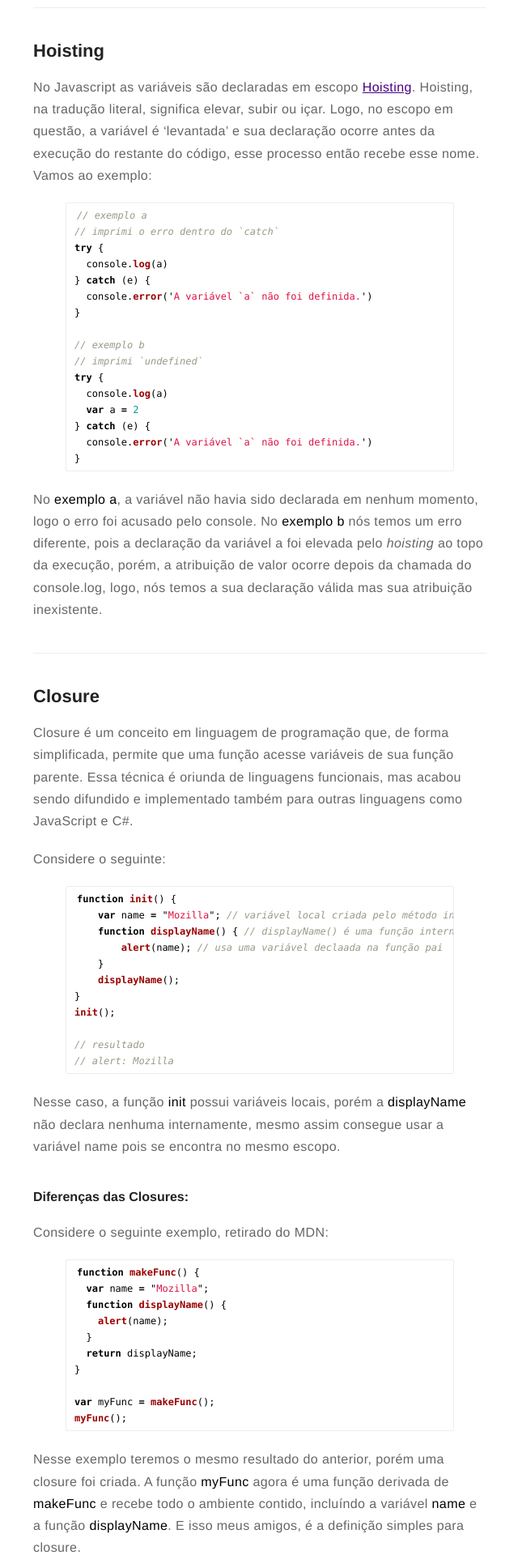
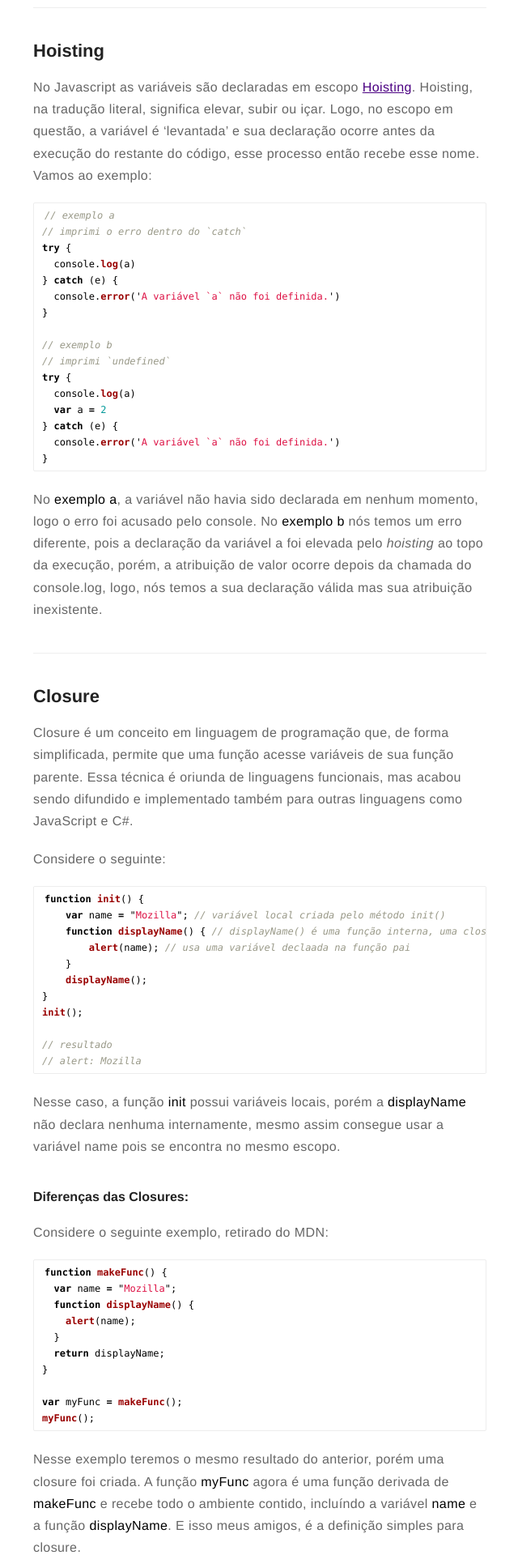
Before and after one commit to maria-oszlop/projekt, a Jekyll site: the page built from _posts/2016-01-26-instanciacao-no-js.markdown, in a window 1280 px wide. Shown: the part 661-2581 px from the top of the page at 81% size, without its empty margins (319-959 px from the left). Built offline with Jekyll 4.4.1, drawn with Linux system fonts in a browser that asks for light colours; comment, search, counter and statistics services are not loaded.

Commit message:
fixing code problems

```diff
--- a/_includes/blog-post.html
+++ b/_includes/blog-post.html
@@ -1,6 +1,6 @@
 {% if post.blog == true %}
     <div class="home__sections-single {% if post.star == true %}star{% endif %}">
-        <a href="{{ site.url }}{{ post.url }}">
+        <a href="{{ post.url }}">
             <aside><time datetime="{{ post.date | date:"%d-%m-%Y" }}">{{ post.date | date: "%b %d %Y" }}</time></aside>
             <h3>{{ post.title }}</h3>
         </a>
--- a/_includes/main.css
+++ b/_includes/main.css
@@ -355,6 +355,10 @@ tt {
   background: #fff;
   border-radius: 2px;
   border-radius: 2px;
+}
+figure.highlight {
+  width: 100%;
+  margin: 0;
 }
 pre {
   box-sizing: border-box;
--- a/assets/styles/main.css
+++ b/assets/styles/main.css
@@ -355,6 +355,10 @@ tt {
   background: #fff;
   border-radius: 2px;
   border-radius: 2px;
+}
+figure.highlight {
+  width: 100%;
+  margin: 0;
 }
 pre {
   box-sizing: border-box;
--- a/src/styles/base/_general.styl
+++ b/src/styles/base/_general.styl
@@ -86,6 +86,10 @@ tt
 	border-radius 2px
 	border-radius 2px
 
+figure.highlight
+	width 100%
+	margin 0
+
 pre
 	box-sizing border-box
 	margin 0 0 1.75em 0
```
